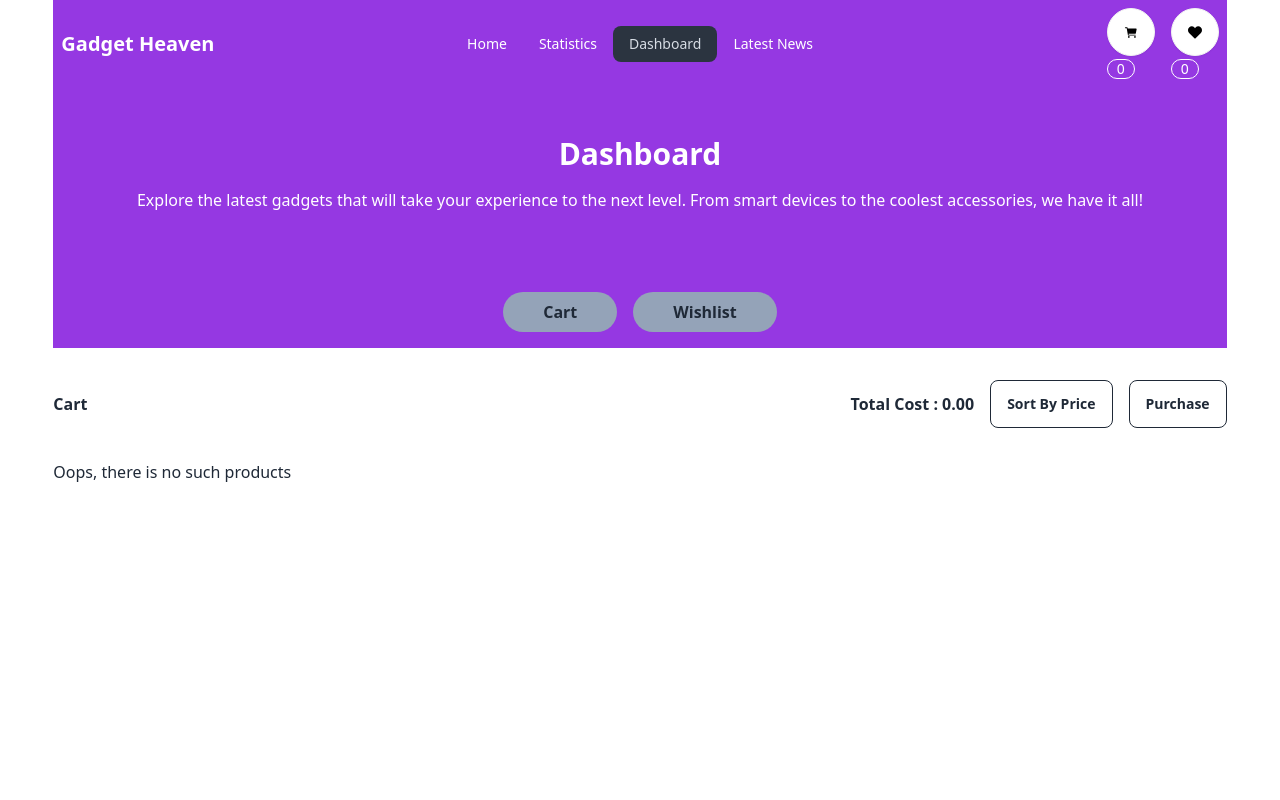
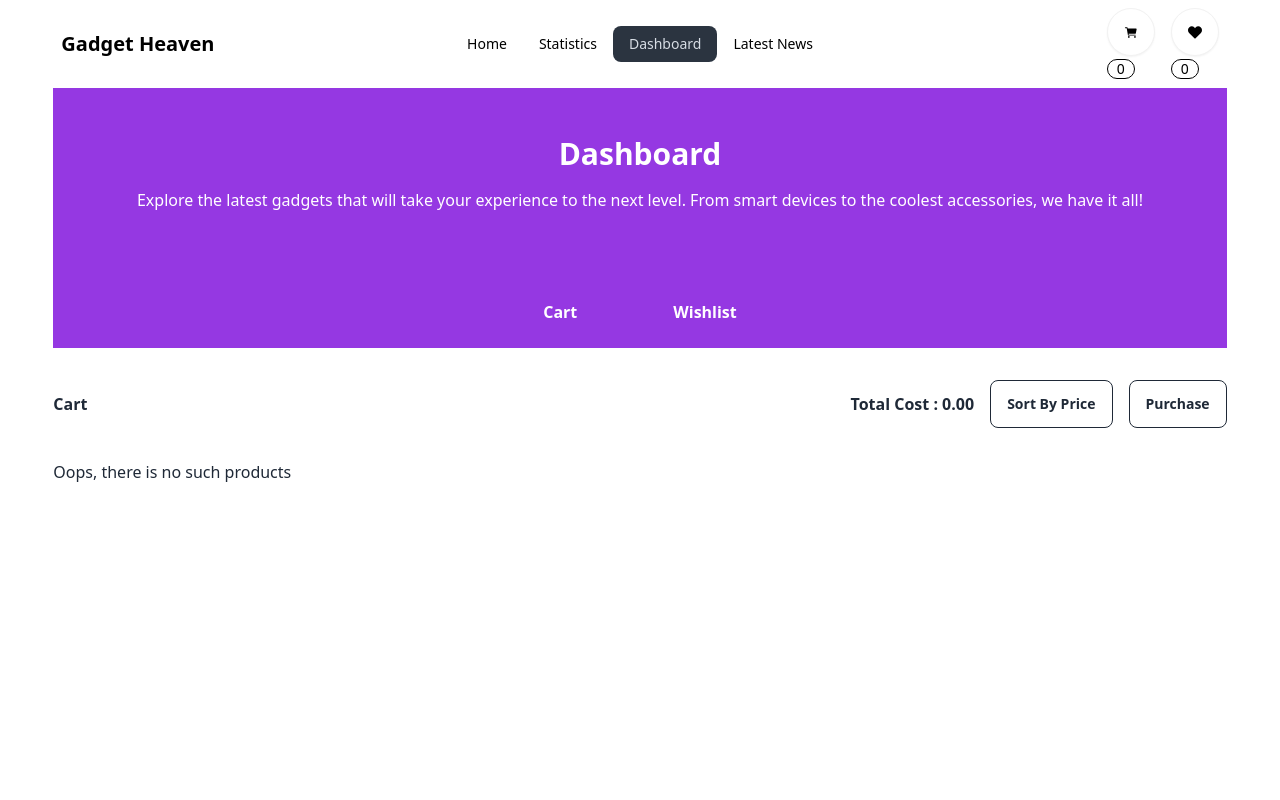
Before and after one commit to programming-hero-web-course-4/b10a8-gadget-heaven-NafisUlAlam, a React (Vite) app: page /dashboard in a window 1280 px wide. Shown: the top 800 px of the page. Built offline with nearby package versions, Linux system fonts and the light colour scheme.

Commit message:
home and details page designed

```diff
--- a/package.json
+++ b/package.json
@@ -15,6 +15,7 @@
     "prop-types": "^15.8.1",
     "react": "^18.3.1",
     "react-dom": "^18.3.1",
+    "react-helmet": "^6.1.0",
     "react-icons": "^5.3.0",
     "react-rating-stars-component": "^2.2.0",
     "react-router-dom": "^6.27.0",
--- a/src/Components/Banner.jsx
+++ b/src/Components/Banner.jsx
@@ -1,13 +1,12 @@
-import React from "react";
 import { Link } from "react-router-dom";
 
 const Banner = () => {
   return (
-    <div className=" bg-[#9538E2]  text-white pt-12 pb-20 lg:pb-40">
+    <div className=" bg-[#9538E2]  text-white pt-12 pb-20 lg:pb-40 mb-[150px] md:mb-[300px] lg:mb-[400px]">
       <h2 className="font-bold text-xl md:text-2xl lg:text-5xl text-center mb-12">
         Upgrade Your Tech Accessorize with Gadget Heaven Accessories
       </h2>
-      <p className="font-semibold text-xs md:text-base text-center mb-12">
+      <p className="font-semibold text-xs md:text-base text-center mb-12 mx-12">
         Explore the latest gadgets that will take your experience to the next
         level. From smart devices to the coolest accessories, we have it all!
       </p>
--- a/src/Components/BannerImg.jsx
+++ b/src/Components/BannerImg.jsx
@@ -1,8 +1,7 @@
-import React from "react";
 import banner from "../assets/banner.jpg";
 const BannerImg = () => {
   return (
-    <div className="p-4 border-2 rounded-xl  left-[14%] top-[75%] w-3/4">
+    <div className="p-4 border-2 rounded-xl absolute top-[350px] md:top-[330px] lg:top-[380px] left-[14%] w-3/4 z-10">
       <figure className=" rounded-xl border-2 ">
         <img src={banner} alt="" className="w-full rounded-xl" />
       </figure>
--- a/src/Components/Navbar.jsx
+++ b/src/Components/Navbar.jsx
@@ -1,10 +1,16 @@
-import { Link, NavLink } from "react-router-dom";
+import { Link, NavLink, useLocation } from "react-router-dom";
 import { IoCart } from "react-icons/io5";
 import { FaHeart } from "react-icons/fa";
 import PropTypes from "prop-types";
 const Navbar = ({ cart, wish }) => {
+  const { pathname } = useLocation();
+  //console.log(pathname);
   return (
-    <div className="navbar bg-[#9538E2] text-white">
+    <div
+      className={`navbar ${
+        pathname === "/" ? "bg-[#9538E2] text-white" : "bg-white text-black"
+      }`}
+    >
       <div className="navbar-start">
         <div className="dropdown">
           <div tabIndex={0} role="button" className="btn btn-ghost lg:hidden">
--- a/src/Pages/Dashboard.jsx
+++ b/src/Pages/Dashboard.jsx
@@ -1,10 +1,12 @@
-import React from "react";
-import PropTypes from "prop-types";
 import { NavLink, Outlet } from "react-router-dom";
+import { Helmet } from "react-helmet";
 
 const Dashboard = () => {
   return (
     <div>
+      <Helmet>
+        <title>Dashboard || Gadget BD</title>
+      </Helmet>
       <div className="bg-[#9538E2] pb-4 lg:pt-12">
         <h2 className="text-center text-white font-bold text-lg md:text-xl lg:text-3xl mb-4">
           Dashboard
@@ -14,13 +16,23 @@ const Dashboard = () => {
           level. From smart devices to the coolest accessories, we have it all!
         </p>
         <div className="lg:mt-20 flex justify-center gap-4">
-          <NavLink to="cart">
-            <button className="px-10 py-2 font-bold rounded-full bg-slate-400 hover:bg-white">
+          <NavLink
+            to="cart"
+            className={({ isActive }) =>
+              isActive ? "bg-white rounded-full" : "text-white"
+            }
+          >
+            <button className="px-10 py-2 font-bold rounded-full hover:bg-white hover:text-black">
               Cart
             </button>
           </NavLink>
-          <NavLink to="wishlist">
-            <button className="px-10 py-2 font-bold rounded-full bg-slate-400 hover:bg-white">
+          <NavLink
+            to="wishlist"
+            className={({ isActive }) =>
+              isActive ? "bg-white rounded-full" : "text-white"
+            }
+          >
+            <button className="px-10 py-2 font-bold rounded-full hover:bg-white hover:text-black">
               Wishlist
             </button>
           </NavLink>
--- a/src/Pages/Home.jsx
+++ b/src/Pages/Home.jsx
@@ -1,3 +1,4 @@
+import { Helmet } from "react-helmet";
 import Banner from "./../Components/Banner";
 import BannerImg from "./../Components/BannerImg";
 import Sidebar from "./../Components/Sidebar";
@@ -7,6 +8,9 @@ import { Outlet } from "react-router-dom";
 const Home = () => {
   return (
     <div className="relative">
+      <Helmet>
+        <title>Gadgets BD</title>
+      </Helmet>
       <Banner></Banner>
       <BannerImg></BannerImg>
       {/* sidebar */}
--- a/src/Pages/News.jsx
+++ b/src/Pages/News.jsx
@@ -1,6 +1,11 @@
+import { Helmet } from "react-helmet";
+
 const News = () => {
   return (
     <div className="my-6">
+      <Helmet>
+        <title>News || Gadgets BD</title>
+      </Helmet>
       <div className="card space-y-4 p-4 border-2 rounded-lg mb-4">
         <img
           src="https://cdsassets.apple.com/live/7WUAS350/images/tech-specs/iphone-16.png"
--- a/src/Pages/ProductDetails.jsx
+++ b/src/Pages/ProductDetails.jsx
@@ -4,6 +4,7 @@ import { IoCart } from "react-icons/io5";
 import { FaHeart } from "react-icons/fa";
 import { useEffect, useState } from "react";
 import { getStorage } from "../utils";
+import { Helmet } from "react-helmet";
 
 const ProductDetails = () => {
   const { productId } = useParams();
@@ -40,8 +41,11 @@ const ProductDetails = () => {
     setIsWished(true);
   };
   return (
-    <div>
-      <div className="bg-[#9538E2] lg:pb-40 lg:pt-12">
+    <div className="relative">
+      <Helmet>
+        <title>Product Details</title>
+      </Helmet>
+      <div className="bg-[#9538E2] md:pb-40 md:pt-12">
         <h2 className="text-center text-white font-bold text-lg md:text-xl lg:text-3xl mb-4">
           Product Details
         </h2>
@@ -50,57 +54,60 @@ const ProductDetails = () => {
           level. From smart devices to the coolest accessories, we have it all!
         </p>
       </div>
-      <div className="card lg:card-side bg-base-100 shadow-xl gap-4 lg:w-[80%] mb-12">
-        <figure className="w-1/2">
+      <div className="card md:card-side bg-base-100 shadow-xl gap-4 md:w-[90%]  absolute top-[350px] md:top-[150px] lg:top-[180px] left-[5%] z-[1] h-auto">
+        <figure className="w-1/2 h-40 md:h-auto">
           <img src={product_image} alt={product_title} />
         </figure>
         <div className="card-body">
-          <h2 className="font-bold text-lg md:text-xl lg:text-2xl">
-            {product_title}
-          </h2>
-          <h3 className="font-bold text-base md:text-lg lg:text-xl">
-            Price : ${price}
-          </h3>
-          <h3 className={availability ? "text-green-500" : "text-red-500"}>
+          <h2 className="font-bold text-lg  lg:text-2xl">{product_title}</h2>
+          <h3 className="font-bold text-base  lg:text-xl">Price : ${price}</h3>
+          <h3
+            className={`text-xs ${
+              availability ? "text-green-500" : "text-red-500"
+            }`}
+          >
             {availability ? "In stock" : "Out of stock"}
           </h3>
           <h3>{description}</h3>
-          <h3 className="font-bold text-base md:text-lg lg:text-xl">
-            Specification:
-          </h3>
+          <h3 className="font-bold text-base  lg:text-xl">Specification:</h3>
           <ol>
             {specification &&
               specification.map((str, id) => (
-                <li key={id} className="text-xs md:text-base text-[#09080F]/60">
+                <li
+                  key={id}
+                  className="text-[14px] lg:text-lg text-[#09080F]/60"
+                >
                   {id + 1}. {str}
                 </li>
               ))}
           </ol>
 
-          <h3 className="font-bold text-base md:text-lg lg:text-xl">Rating </h3>
+          <h3 className="font-bold text-base  lg:text-xl">Rating </h3>
           <div className="flex gap-12 items-center">
-            <div className="font-bold text-base md:text-lg lg:text-xl">
+            <div className="font-bold text-base lg:text-xl">
               <Rating rating={rating}></Rating>
             </div>
-            <h2 className="font-bold text-base btn px-4 py-2">{rating}</h2>
+            <div className="w-max py-1 px-4 rounded-full bg-slate-200">
+              <h2 className="font-bold text-sm ">{rating}</h2>
+            </div>
           </div>
 
-          <div className="flex items-center gap-12 mt-5">
+          <div className="flex items-center gap-12 mt-4">
             <button
               onClick={() => handleAdd("c", prod)}
               className="flex items-center gap-2 bg-[#9538E2] text-white px-4 py-2 rounded-full btn"
             >
-              Add to cart <IoCart size={16} color="white" />
+              Add to cart <IoCart size={14} color="white" />
             </button>
             <button
-              className="btn btn-outline"
+              className="btn  px-4 py-2 rounded-full bg-slate-200 w-auto h-auto min-h-0"
               onClick={() => {
                 handleAdd("w", prod);
                 handleClick();
               }}
               disabled={isWished}
             >
-              <FaHeart size={16} color="red" />
+              <FaHeart size={14} color="red" />
             </button>
           </div>
         </div>
--- a/src/Pages/Statistics.jsx
+++ b/src/Pages/Statistics.jsx
@@ -1,8 +1,14 @@
-import React from "react";
-import PropTypes from "prop-types";
+import { Helmet } from "react-helmet";
 
 const Statistics = () => {
-  return <div>Stats</div>;
+  return (
+    <div>
+      <Helmet>
+        <title>Stats || Gadgets BD</title>
+      </Helmet>
+      Stats
+    </div>
+  );
 };
 
 Statistics.propTypes = {};
```
Also changed, not shown: 1 other file (tests, documents, lock files or other folders).
